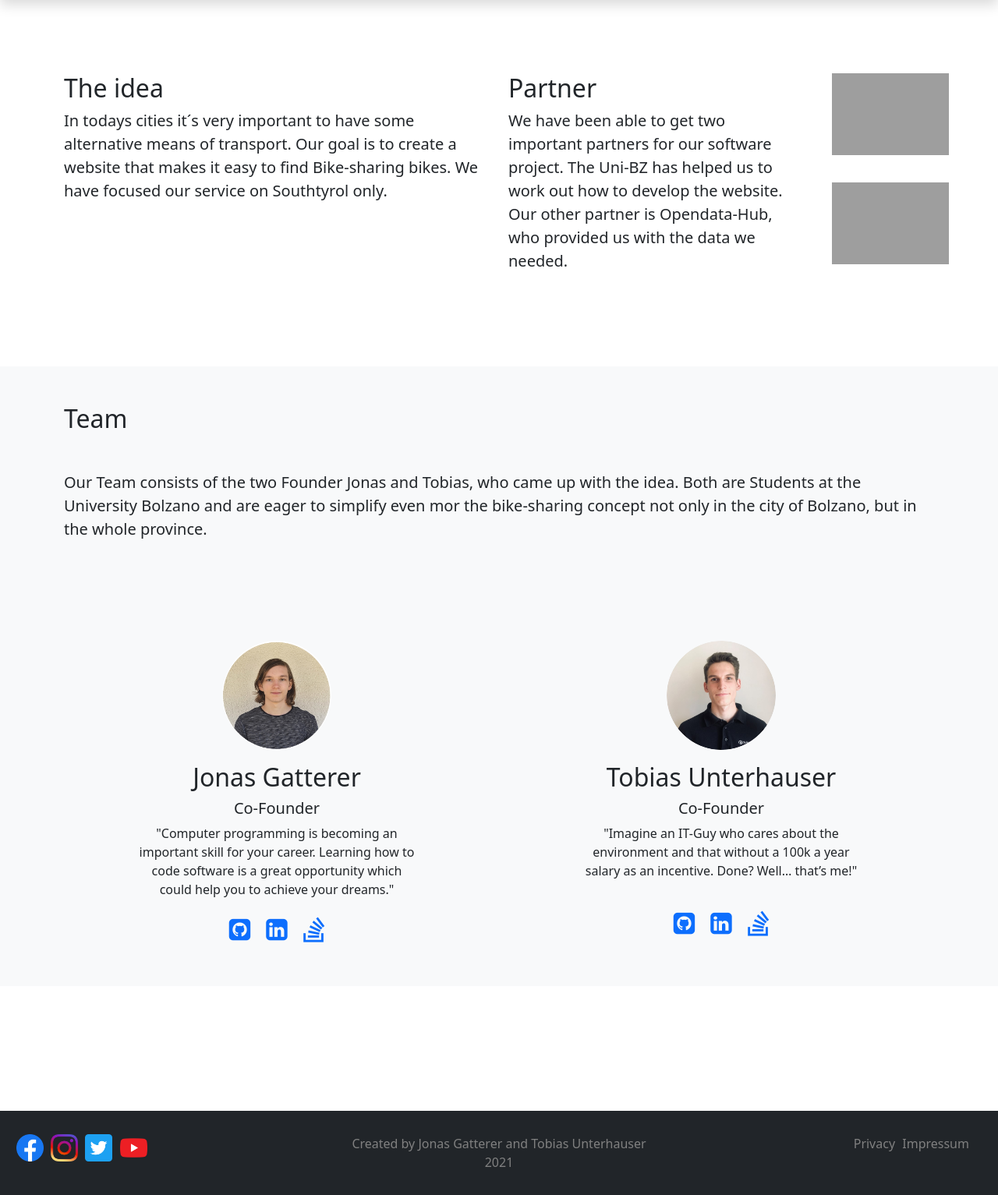
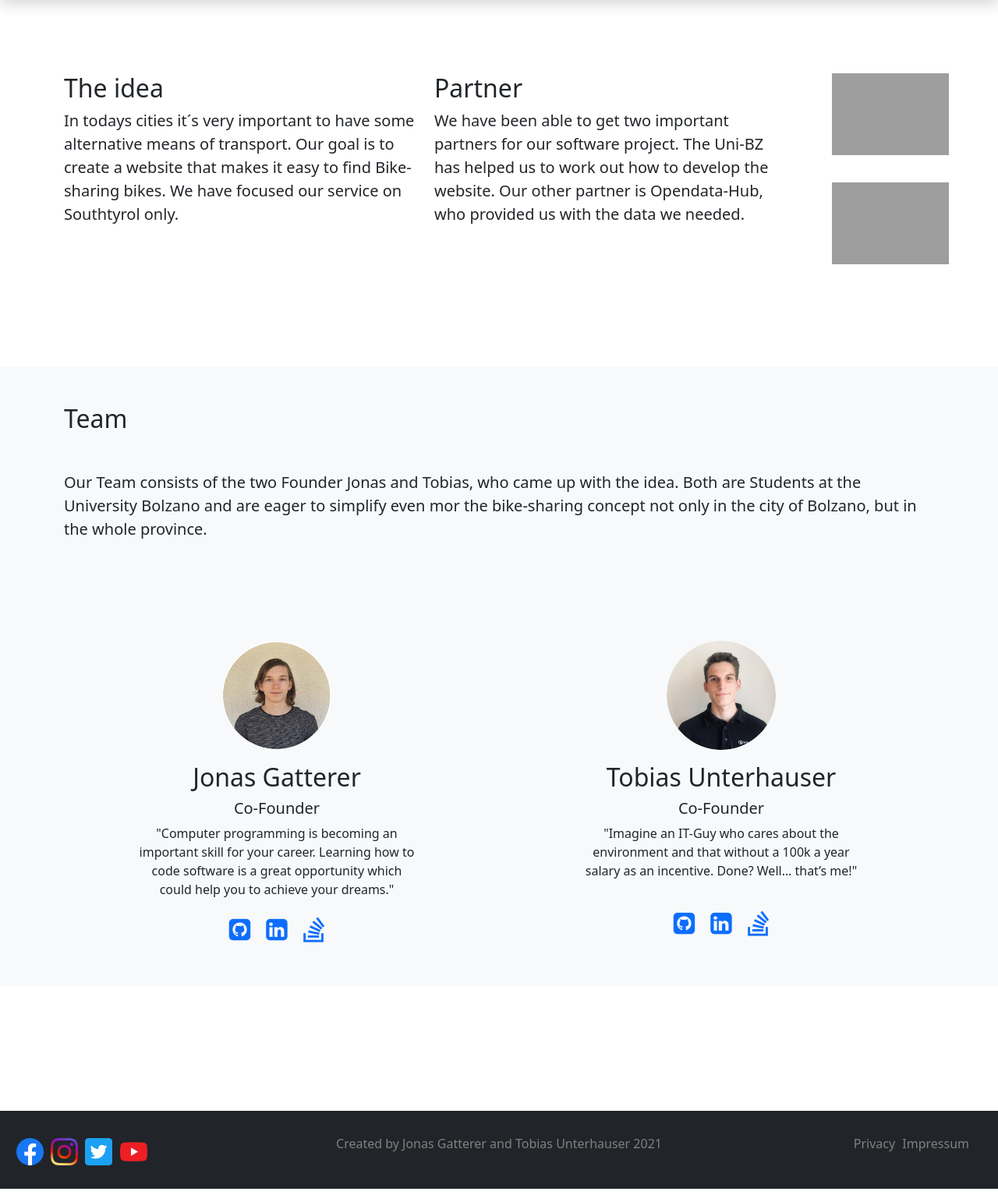
Before and after one commit to tobiasunterhauser/bike-sharing-radar-southtyrol, a PHP site: page /landing_page.html in a window 1280 px wide. Shown: the part 610-2143 px from the top of the page at 78% size. Run offline with PHP 8.4, Linux system fonts and the light colour scheme; grey boxes are pictures that could not be loaded.

Commit message:
more responsive for mobile devices

```diff
--- a/landing_page/landing_page.html
+++ b/landing_page/landing_page.html
@@ -12,12 +12,9 @@
 <body>
     <header>
 
-        <nav class="navbar navbar-expand-sm" id="topNavigation">
+        <nav class="navbar navbar-expand" id="topNavigation">
 
             <ul class="navbar-nav justify-content-center w-100 text-center">
-                <li class="nav-item">
-
-                </li>
                 <li class="nav-item">
                     <a class="nav-link" href="#idea" id="navItem">About</a>
                 </li>
@@ -28,8 +25,6 @@
                     <a class="nav-link" href="#team" id="navItem">Team</a>
                 </li>
             </ul>
-
-
 
         </nav>
 
@@ -55,7 +50,7 @@
                                 <button class="btn btn-success shadow" type="submit">Go</button>
                             </div>
                         </div>
-                        <div class="col-3"></div>
+                    <div class="col-3"></div>
 
 
                     </div>
@@ -121,19 +116,18 @@
 
 
         <div class="row pt-5 pb-5" id="idea">
-            <div class="col-md-6">
+            <div class="col-md-6 col-lg-5">
                 <h2>The idea</h2>
                 <p class="lead">In todays cities it´s very important to have some alternative means of transport. Our goal is to create a website that makes it easy to find Bike-sharing bikes. We have focused our service on Southtyrol only.</p>
             </div>
-            <div class="col-md-4">
+            <div class="col-md-6 col-lg-5">
                 <h2>Partner</h2>
                 <p class="lead">We have been able to get two important partners for our software project. The Uni-BZ has helped us to work out how to develop the website. Our other partner is Opendata-Hub, who provided us with the data we needed.</p>
             </div>
-            <div class="col-md-2 col-6">
+            <div class="col-md-1 col-lg-2 col-6">
                 <a href="https://www.unibz.it/"><img src="https://upload.wikimedia.org/wikipedia/commons/thumb/1/1a/Free_University_of_Bozen-Bolzano_logo.svg/1200px-Free_University_of_Bozen-Bolzano_logo.svg.png"  id="partner" /></a>
                 <a href="https://opendatahub.readthedocs.io/en/latest/index.html"><img src="https://opendatahub.bz.it/img/logo-open-data-hub.png"  id="partner" /></a>
             </div>
-
         </div>
     </div>
 
@@ -198,17 +192,17 @@
         <div class="container-fluid">
             <div class="row">
                 <!--social media icons on the left-->
-                <div class="col-lg-4 col-md-4 col-sm-5" id="footerLeft">
+                <div class="col-3" id="footerLeft">
                     <a href="https://de-de.facebook.com/"><img src="pictures/facebook.png" alt="" id="socialIcon"></a>
                     <a href="https://www.instagram.com/"><img src="pictures/instagram.png" alt="" id="socialIcon"></a>
                     <a href="https://twitter.com/"><img src="pictures/twitter.png" alt="" id="socialIcon"></a>
                     <a href="https://www.youtube.com/"><img src="pictures/youtube.png" alt="" id="socialIcon"></a>
                 </div>
-                <div class="col-lg-4 col-md-4 col-sm-5" id="footerCenter">
+                <div class="col-6" id="footerCenter">
                     <span>Created by Jonas Gatterer and Tobias Unterhauser 2021</span>
                 </div>
                 <!--links to privacy, impressum etc on the right-->
-                <div class="col-lg-4 col-md-4 col-sm-2" id="footerRight">
+                <div class="col-3" id="footerRight">
                     <a href="#">Privacy</a>
                     <a href="#">Impressum</a>
                 </div>
--- a/landing_page/style.css
+++ b/landing_page/style.css
@@ -57,6 +57,7 @@ span p{
     width: 35px;
     height: 35px;
     margin-left: 5px;
+    margin-top: 5px;
 }
 
 #footerRight a{
```
